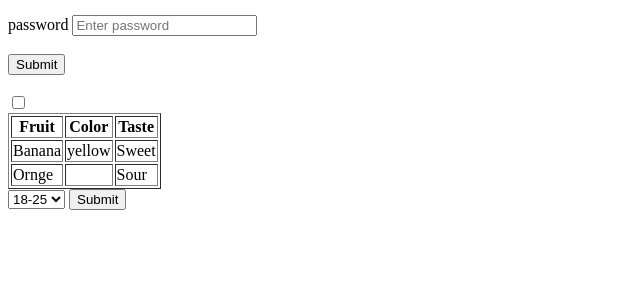
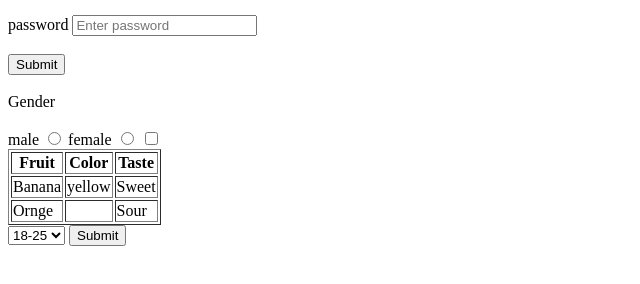
Before and after one commit to RevanthThota55/vcs, a plain HTML site: page index.HTML in a window 1280 px wide. Shown: the part 104-388 px from the top of the page, without its empty margins (0-640 px from the left). Drawn offline with Linux system fonts and the light colour scheme.

Commit message:
change file name

```diff
--- a/DAY2.HTML
+++ b/index.HTML
@@ -13,11 +13,11 @@
         <label>password</label>
         <input type="text" placeholder="Enter password"> <br><br>
         <button type="submit">Submit</button><br><br>
-        <!-- <label>Gender</label><br><br>
+        <label>Gender</label><br><br>
         <label>male</label>
          <input type="radio" name="Gender">
          <label>female</label>
-        <input type="radio"  name="Gender"> -->
+        <input type="radio"  name="Gender">
         <input type="checkbox">
 
         <table  border>
```
